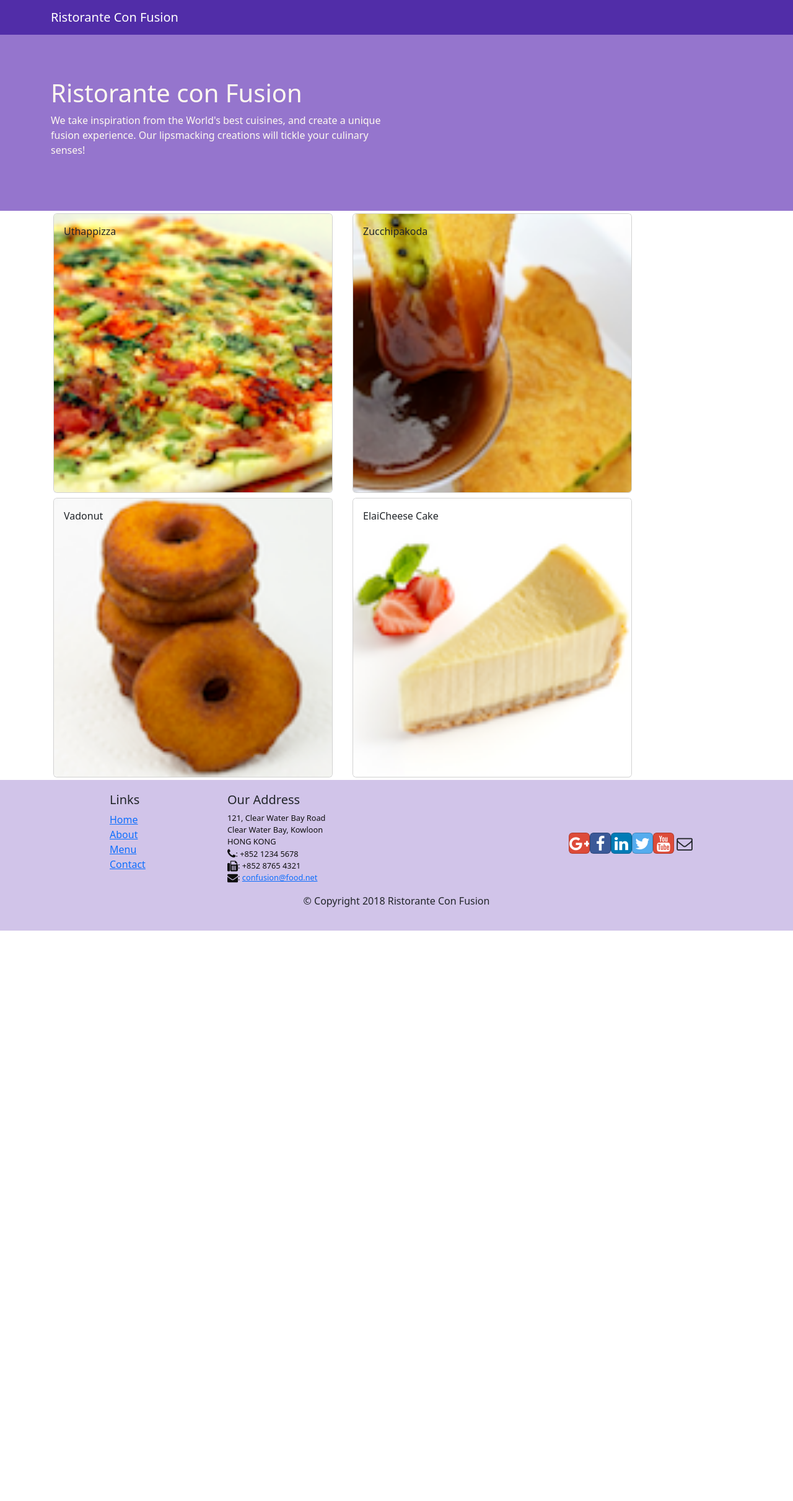
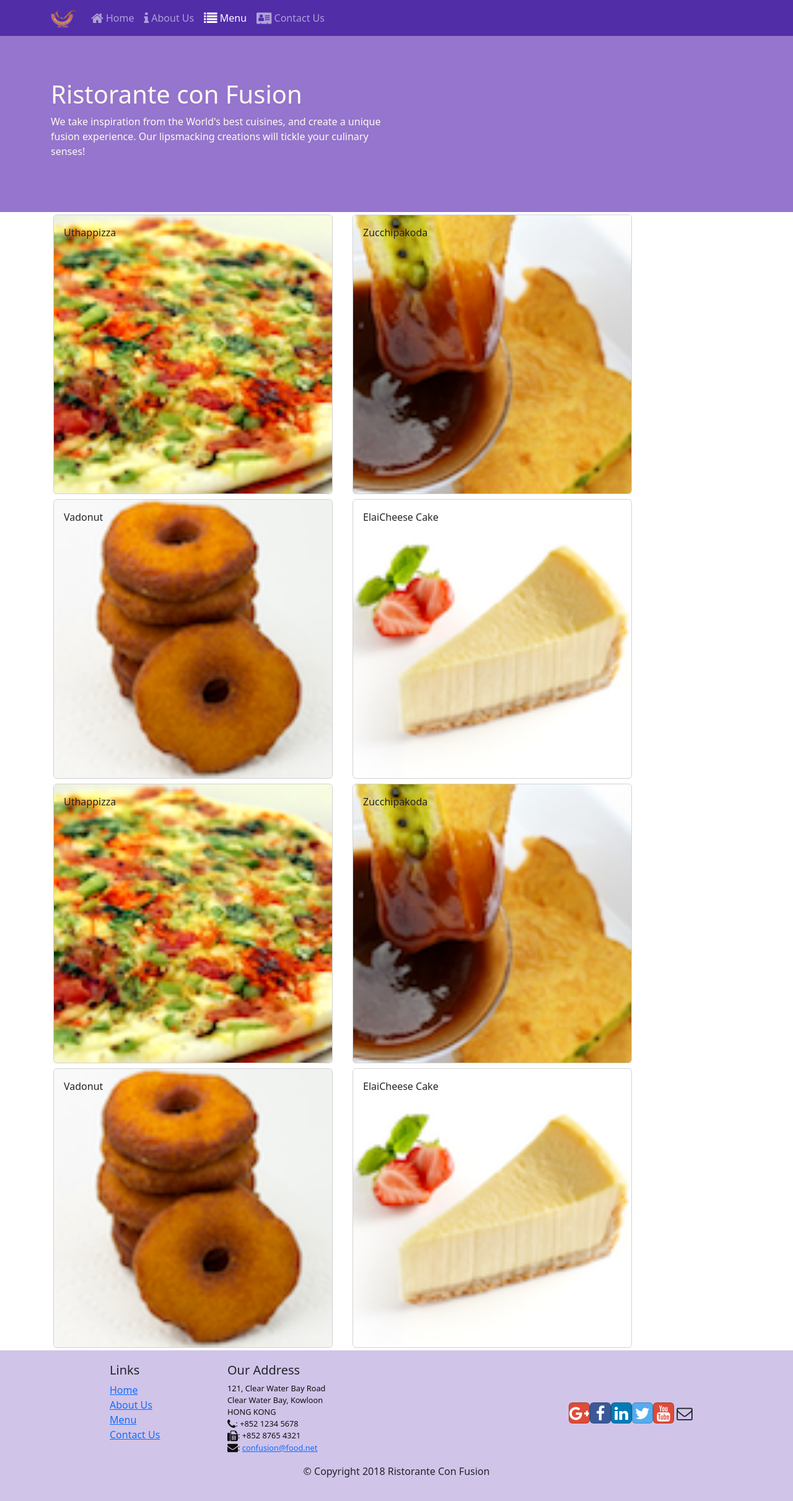
Before and after one commit to QuocKhanh2903/React, a React (Create React App) app: page /menu in a window 1280 px wide. Shown: the whole page at 62% size. Before the commit the page ends 1501 px from the top, so only its background shows below. Built offline with nearby package versions, Linux system fonts and the light colour scheme.

Commit message:
React Router

```diff
--- a/package.json
+++ b/package.json
@@ -9,6 +9,7 @@
     "font-awesome": "^4.7.0",
     "react": "^18.2.0",
     "react-dom": "^18.2.0",
+    "react-router-dom": "^4.2.2",
     "react-scripts": "5.0.1",
     "reactstrap": "^8.10.1",
     "web-vitals": "^2.1.4"
--- a/src/App.js
+++ b/src/App.js
@@ -7,14 +7,17 @@
 import Menu from './components/MenuComponent';
 import { DISHES } from './shared/dishes';
 import Main from './components/MainComponent';
+import { BrowserRouter } from 'react-router-dom';
 
 class App extends Component {
 
   render() {
     return (
-      <div className="App">
-        <Main />
-      </div>
+        <BrowserRouter>
+          <div className="App">
+            <Main />
+          </div>
+        </BrowserRouter>
     );
   }
 }
--- a/src/components/FooterComponent.js
+++ b/src/components/FooterComponent.js
@@ -1,4 +1,5 @@
 import React from 'react';
+import { Link } from 'react-router-dom';
 
 function Footer(props) {
   return (
@@ -8,10 +9,15 @@
           <div className="col-4 offset-1 col-sm-2">
             <h5>Links</h5>
             <ul className="list-unstyled">
-              <li><a href="#">Home</a></li>
+              {/* <li><a href="#">Home</a></li>
               <li><a href="#">About</a></li>
               <li><a href="#">Menu</a></li>
-              <li><a href="contactus.html">Contact</a></li>
+              <li><a href="contactus.html">Contact</a></li> */}
+                <li><Link to='/home'>Home</Link></li>
+                <li><Link to='/aboutus'>About Us</Link></li>
+                <li><Link to='/menu'>Menu</Link></li>
+                <li><Link to='/contactus'>Contact Us</Link></li>
+
             </ul>
           </div>
           <div className="col-7 col-sm-5">
--- a/src/components/HeaderComponent.js
+++ b/src/components/HeaderComponent.js
@@ -1,13 +1,67 @@
 import React, { Component } from 'react';
-import { Navbar, NavbarBrand, Jumbotron } from 'reactstrap';
+import { Navbar, NavbarBrand } from 'reactstrap';
+import { Nav, NavbarToggler, Collapse, NavItem } from 'reactstrap';
+import { NavLink } from 'react-router-dom';
+
 
 class Header extends Component {
+    constructor(props) {
+        super(props);
+
+        this.toggleNav = this.toggleNav.bind(this);
+        this.state = {
+          isNavOpen: false
+        };
+      }
+
+      toggleNav() {
+        this.setState({
+          isNavOpen: !this.state.isNavOpen
+        });
+      }
   render() {
-    return (
-      <React.Fragment>
-        <Navbar dark>
+    // return (
+    //   <React.Fragment>
+    //     <Navbar dark>
+    //       <div className="container">
+    //         <NavbarBrand href="/">Ristorante Con Fusion</NavbarBrand>
+    //       </div>
+    //     </Navbar>
+    //     <div className='jumbotron'>
+    //       <div className="container">
+    //         <div className="row row-header">
+    //           <div className="col-12 col-sm-6">
+    //             <h1>Ristorante con Fusion</h1>
+    //             <p>We take inspiration from the World's best cuisines, and create a unique fusion experience. Our lipsmacking creations will tickle your culinary senses!</p>
+    //           </div>
+    //         </div>
+    //       </div>
+    //     </div>
+    //   </React.Fragment>
+    // );
+
+    return(
+        <div>
+                <Navbar dark expand="md">
                     <div className="container">
-            <NavbarBrand href="/">Ristorante Con Fusion</NavbarBrand>
+                      <NavbarToggler onClick={this.toggleNav} />
+                      <NavbarBrand className="mr-auto" href="/"><img src='assets/images/logo.png' height="30" width="41" alt='Ristorante Con Fusion' /></NavbarBrand>
+                      <Collapse isOpen={this.state.isNavOpen} navbar>
+                          <Nav navbar>
+                          <NavItem>
+                              <NavLink className="nav-link"  to='/home'><span className="fa fa-home fa-lg"></span> Home</NavLink>
+                          </NavItem>
+                          <NavItem>
+                              <NavLink className="nav-link" to='/aboutus'><span className="fa fa-info fa-lg"></span> About Us</NavLink>
+                          </NavItem>
+                          <NavItem>
+                              <NavLink className="nav-link"  to='/menu'><span className="fa fa-list fa-lg"></span> Menu</NavLink>
+                          </NavItem>
+                          <NavItem>
+                              <NavLink className="nav-link" to='/contactus'><span className="fa fa-address-card fa-lg"></span> Contact Us</NavLink>
+                          </NavItem>
+                          </Nav>
+                      </Collapse>
                     </div>
                 </Navbar>
                 <div className='jumbotron'>
@@ -20,8 +74,9 @@
                         </div>
                     </div>
                 </div>
-      </React.Fragment>
+          </div>
     );
+
   }
 }
 
--- /dev/null
+++ b/src/components/HomeComponent.js
@@ -0,0 +1,11 @@
+import React from 'react';
+
+function Home(props) {
+    return(
+      <div className="container">
+        <h4>Home</h4>
+      </div>
+    );
+}
+
+export default Home;
--- a/src/components/MainComponent.js
+++ b/src/components/MainComponent.js
@@ -5,6 +5,8 @@
 import { DISHES } from '../shared/dishes';
 import Header from './HeaderComponent';
 import Footer from './FooterComponent';
+import Home from './HomeComponent';
+import { Switch, Route, Redirect } from 'react-router-dom';
 
 
 class Main extends Component {
@@ -22,14 +24,22 @@
   }
 
   render() {
+    const HomePage = () => {
+      return(
+          <Home
+          />
+      );
+    }
+
     return (
       <div>
-        {/* <Navbar dark color="primary">
-          <div className="container">
-            <NavbarBrand href="/">Ristorante Con Fusion</NavbarBrand>
-          </div>
-        </Navbar> */}
         <Header />
+        <Switch>
+              <Route path='/home' component={HomePage} />
+              <Route exact path='/menu' component={() => <Menu dishes={this.state.dishes} />} />
+              <Redirect to="/home" />
+        </Switch>
+
         <Menu dishes={this.state.dishes} onClick={(dishId) => this.onDishSelect(dishId)} />
         <DishDetail dish={this.state.dishes.filter((dish) => dish.id === this.state.selectedDish)[0]} />
         <Footer />
--- a/src/components/MenuComponent.js
+++ b/src/components/MenuComponent.js
@@ -4,7 +4,8 @@
 function RenderMenuItem ({dish, onClick}) {
   return (
       <Card
-          onClick={() => onClick(dish.id)}>
+            // onClick={() => onClick(dish.id)}>
+                >
           <CardImg width="100%" src={dish.image} alt={dish.name} />
           <CardImgOverlay>
               <CardTitle>{dish.name}</CardTitle>
```
Also changed, not shown: 1 other file (tests, documents, lock files or other folders). Lines whose indentation alone changed are shown as unchanged.
